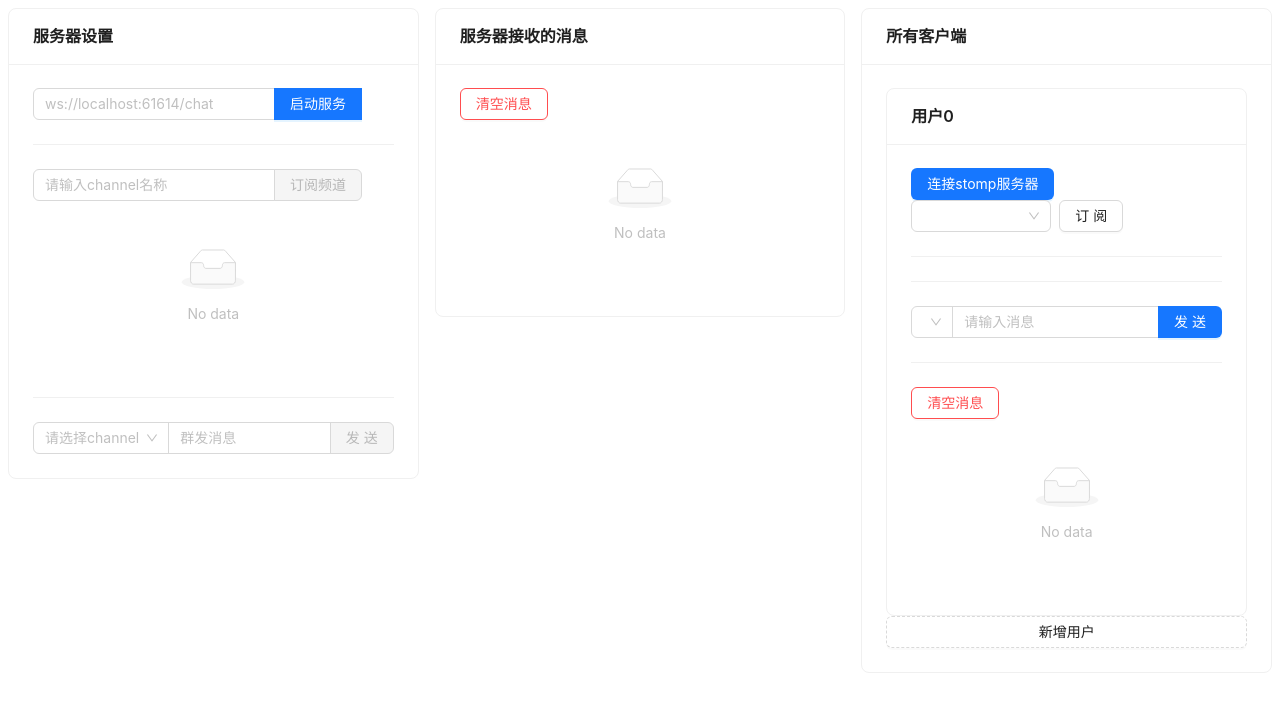
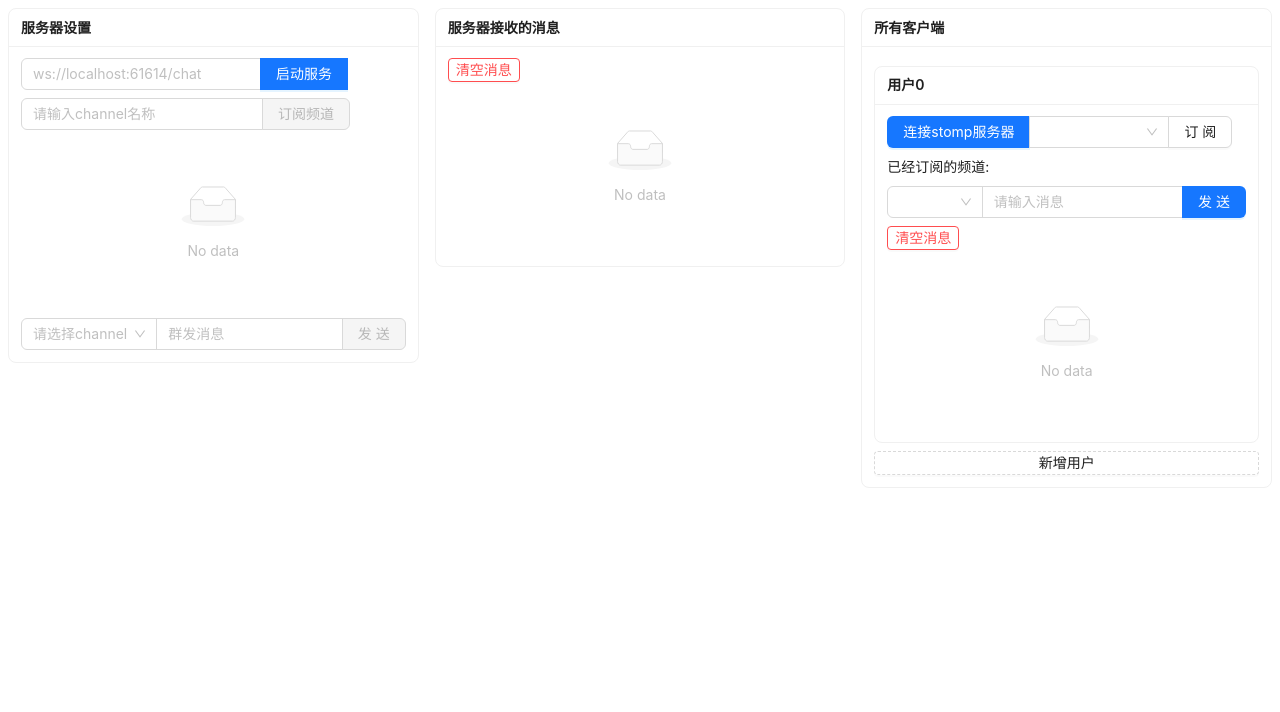
Before and after one commit to nabaonan/test-stomp, a Vue app: page / in a window 1280 px wide. Both pictures are taken after a click on the button "新增用户". Shown: the top 712 px of the page. Built offline with nearby package versions, Linux system fonts and the light colour scheme.

Commit message:
fix: 优化样式

```diff
--- a/src/App.vue
+++ b/src/App.vue
@@ -2,12 +2,12 @@
  * @Author: nabaonan
  * @Date: 2023-08-25 17:24:17
  * @LastEditors: nabaonan
- * @LastEditTime: 2023-08-27 14:11:30
+ * @LastEditTime: 2023-08-27 15:03:51
  * @FilePath: /test-stomp/src/App.vue
  * @Description:
 -->
 <script setup lang="ts">
-import { Space, Button, Input, List, Card, Row, Col, Select, Tag, message, Divider } from 'ant-design-vue';
+import { Space, Button, Input, List, Card, Row, Col, Select, Tag, message, Divider, ConfigProvider } from 'ant-design-vue';
 import { Client, StompSubscription, } from '@stomp/stompjs';
 import { computed, ref } from 'vue';
 
@@ -112,6 +112,7 @@ const subscribe = (channelName: string, index: number) => {
       client.msg.push(`接收到的消息: ${message.body}`)
     });
     client.channels.push(channelName)
+    client.channelName = ''
   }
 }
 
@@ -272,18 +273,20 @@ const clearServer = async () => {
 </script>
 
 <template>
+  <ConfigProvider componentSize="small">
     <Row :gutter="16">
 
       <Col span="8">
-    <Card title="服务器设置">
+      <Card title="服务器设置" hoverable>
 
+        <Space direction="vertical">
           <Space.Compact>
 
-        <Input v-model:value="serverUrl" :placeholder="`${url}`" />
+            <Input style="width: 240px;" v-model:value="serverUrl" :placeholder="`${url}`" />
             <Button @click="startServer" type="primary" v-show="!serverStatus">启动服务</Button>
             <Button type="primary" v-show="serverStatus">运行中</Button>
           </Space.Compact>
-      <Divider></Divider>
+
 
           <Space.Compact>
             <Input placeholder="请输入channel名称" v-model:value="serverChannelName" />
@@ -317,7 +320,7 @@ const clearServer = async () => {
             </template>
           </List>
 
-      <Divider></Divider>
+
 
           <Space.Compact>
 
@@ -329,12 +332,16 @@ const clearServer = async () => {
           </Space.Compact>
 
 
+        </Space>
+
+
+
 
       </Card>
       </Col>
 
       <Col span="8">
-    <Card title="服务器接收的消息">
+      <Card title="服务器接收的消息" hoverable>
 
         <Button @click="clearServer" danger>清空消息</Button>
 
@@ -355,40 +362,39 @@ const clearServer = async () => {
       <Col span="8">
       <Card title="所有客户端">
 
+        <Space direction="vertical">
+
+          <template v-for="(client, index) in clients">
 
 
-      <template v-for="(client, index) in clients">
-        <Card :title="`用户${index}`">
+            <Card :title="`用户${index}`" hoverable>
 
+              <Space direction="vertical">
 
-          <Space>
-
+                <Space.Compact>
                   <Button type="primary" v-show="!client.status" @click="() => connect(index)">连接stomp服务器</Button>
                   <Button v-show="client.status" type="primary" @click="() => unconnect(index)">已经连接</Button>
-          </Space>
-          <Space>
                   <Select style="width: 140px;" placeholder="请选择channel" v-model:value="client.channelName"
                     :fieldNames="{ label: 'title', value: 'value', children: 'children' }" :options="subscribs"></Select>
 
                   <Button @click="() => subscribe(client.channelName, index)">订阅</Button>
-          </Space>
-
-          <Divider></Divider>
+                </Space.Compact>
 
                 <Space>
+                  已经订阅的频道:
                   <Tag v-for="item in client.channels" @close="() => unsubscribe(item, index)" closable :key="item"
                     color="blue">{{ item }}</Tag>
 
                 </Space>
-          <Divider></Divider>
+
                 <Space.Compact>
-            <Select :options="subscribs" v-model:value="client.currentChannel"
+                  <Select style="width: 180px;" :options="subscribs" v-model:value="client.currentChannel"
                     :fieldNames="{ label: 'title', value: 'value', children: 'children' }"></Select>
                   <Input placeholder="请输入消息" v-model:value="client.say"></Input>
                   <Button type="primary" @click="() => send(client.say, index)">发送</Button>
                 </Space.Compact>
 
-          <Divider></Divider>
+
                 <Button danger @click="clear(index)">清空消息</Button>
                 <List :data-source="client.msg">
                   <template #renderItem="{ item }">
@@ -400,13 +406,24 @@ const clearServer = async () => {
                   </template>
                 </List>
 
+
+              </Space>
+
+
+
+
+
             </Card>
           </template>
           <Button @click="addClient" block type="dashed"> 新增用户</Button>
+        </Space>
+
+
 
 
       </Card>
       </Col>
 
     </Row>
+  </ConfigProvider>
 </template>
```
Lines whose indentation alone changed are shown as unchanged.
